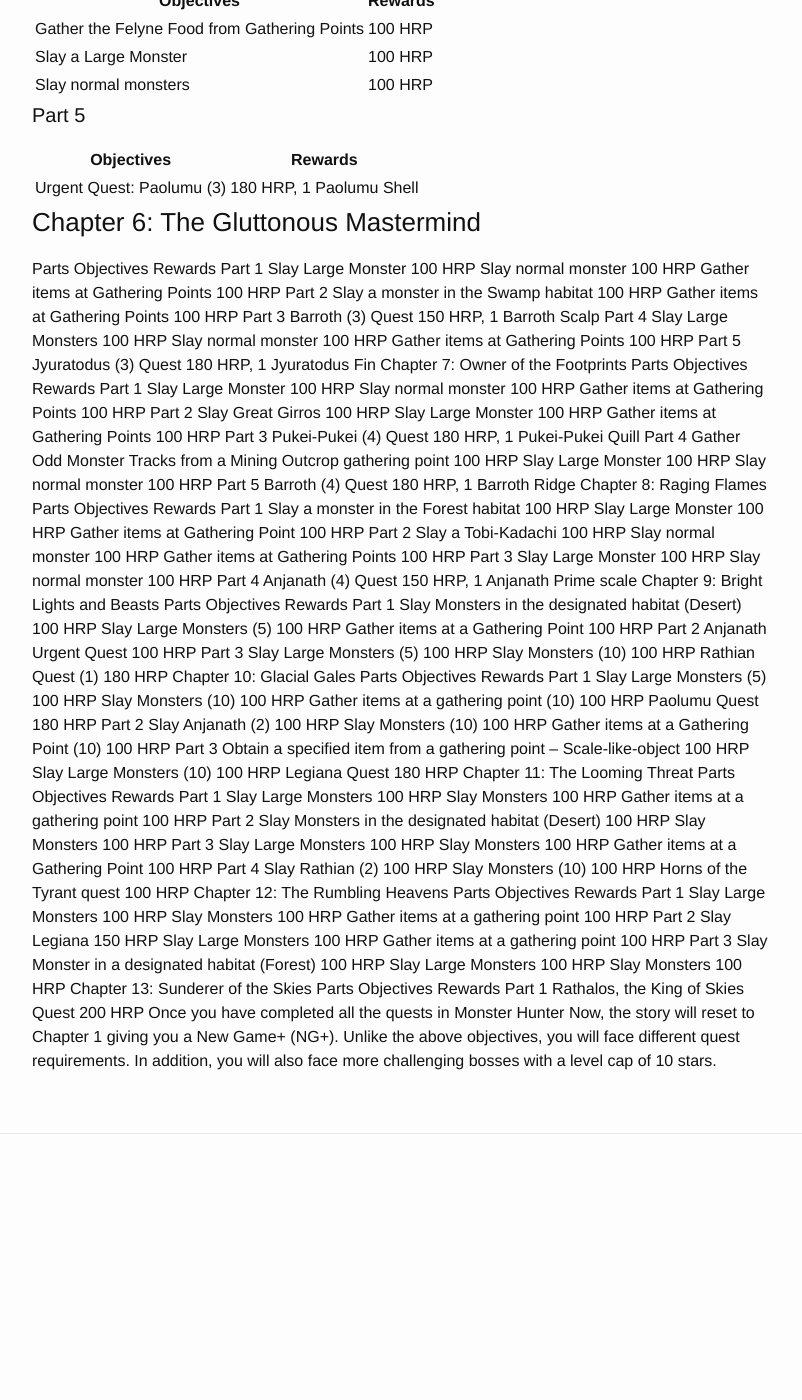
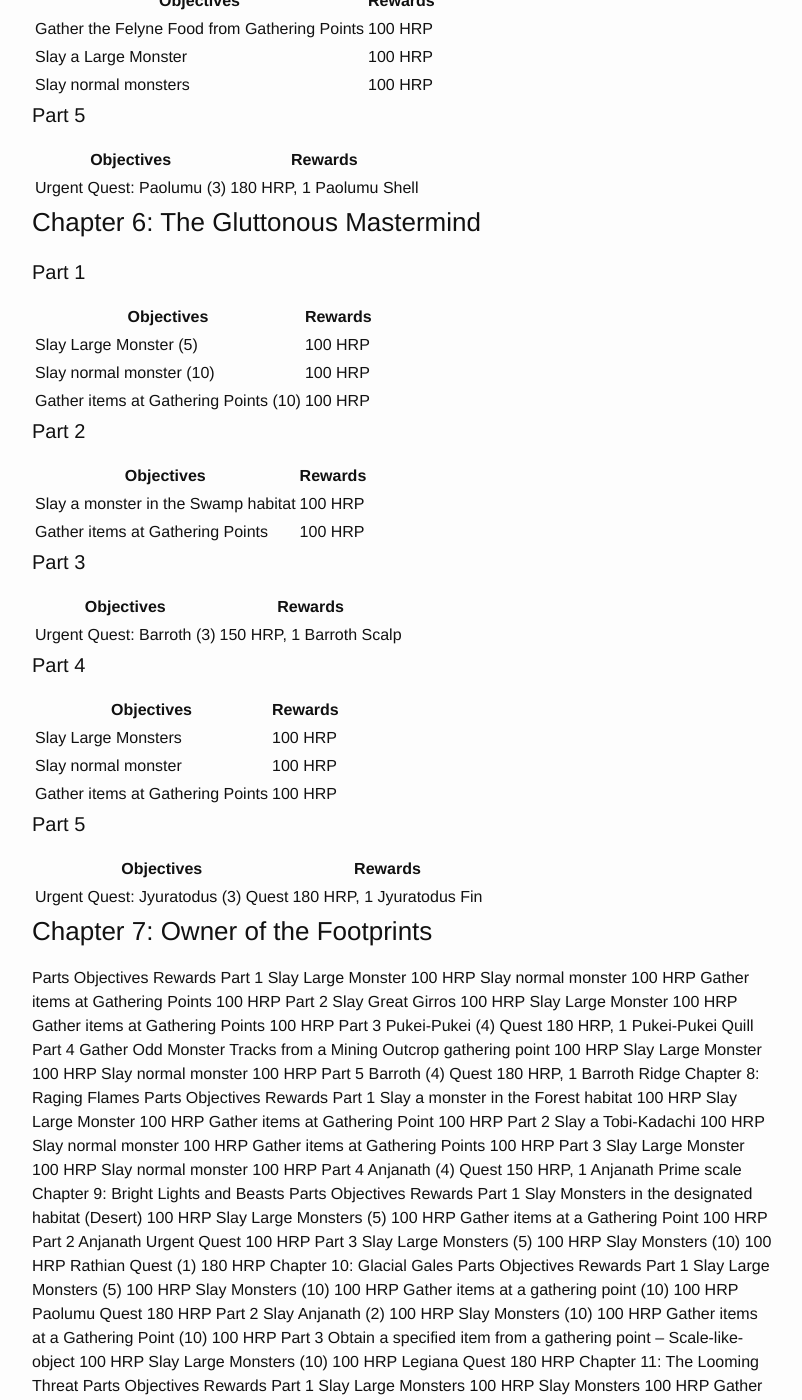
Before and after one commit to roclar/roclar.github.io, a Jekyll site: the page built from MHNowStoryChapters.md, in a window 1280 px wide and 1400 px high, scrolled down 4371 px. Shown: the whole window, without its empty margins (238-1040 px from the left). Built offline with Jekyll 4.4.1, drawn with Linux system fonts in a browser that asks for light colours; before the commit the page ends 5595 px from its top, so only the background shows below that; some of the changed text lies outside the part shown.

Commit message:
Formatted Chapter 6

```diff
--- a/MHNowStoryChapters.md
+++ b/MHNowStoryChapters.md
@@ -206,8 +206,8 @@
 
 | Objectives | Rewards |
 | ---------- | ------- |
-| Slay a monster in the Desert habitat | 100 HRP |
-| Slay Large Monster | 100 HRP |
+| Slay a monster in the Desert habitat (5) | 100 HRP |
+| Slay Large Monster (5) | 100 HRP |
 
 #### Part 4
 
@@ -225,18 +225,42 @@
 
 ### Chapter 6: The Gluttonous Mastermind
 
-Parts	Objectives	Rewards
-Part 1	Slay Large Monster	100 HRP
-Slay normal monster	100 HRP
-Gather items at Gathering Points	100 HRP
-Part 2	Slay a monster in the Swamp habitat	100 HRP
-Gather items at Gathering Points	100 HRP
-Part 3	Barroth (3) Quest	150 HRP, 1 Barroth Scalp
-Part 4	Slay Large Monsters	100 HRP
-Slay normal monster	100 HRP
-Gather items at Gathering Points	100 HRP
-Part 5	Jyuratodus (3) Quest	180 HRP, 1 Jyuratodus Fin
-Chapter 7: Owner of the Footprints
+#### Part 1
+
+| Objectives | Rewards |
+| ---------- | ------- |
+| Slay Large Monster (5) | 100 HRP |
+| Slay normal monster (10) | 100 HRP |
+| Gather items at Gathering Points (10) | 100 HRP |
+
+#### Part 2
+
+| Objectives | Rewards |
+| ---------- | ------- |
+| Slay a monster in the Swamp habitat | 100 HRP |
+| Gather items at Gathering Points | 100 HRP |
+
+#### Part 3
+
+| Objectives | Rewards |
+| ---------- | ------- |
+| Urgent Quest: Barroth (3) | 150 HRP, 1 Barroth Scalp |
+
+#### Part 4
+
+| Objectives | Rewards |
+| ---------- | ------- |
+| Slay Large Monsters | 100 HRP |
+| Slay normal monster | 100 HRP |
+| Gather items at Gathering Points | 100 HRP |
+
+#### Part 5
+
+| Objectives | Rewards |
+| ---------- | ------- |
+| Urgent Quest: Jyuratodus (3) Quest | 180 HRP, 1 Jyuratodus Fin |
+
+### Chapter 7: Owner of the Footprints
 Parts	Objectives	Rewards
 Part 1	Slay Large Monster	100 HRP
 Slay normal monster	100 HRP
```
